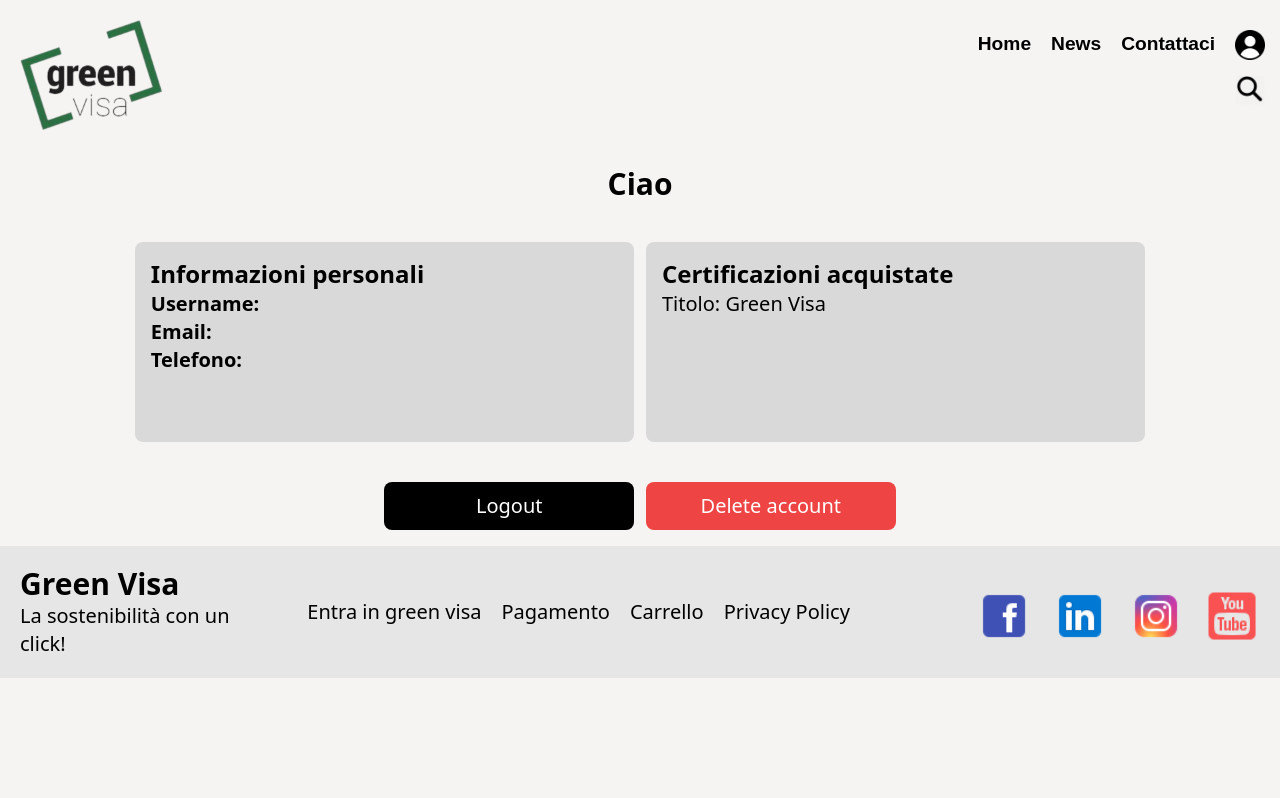
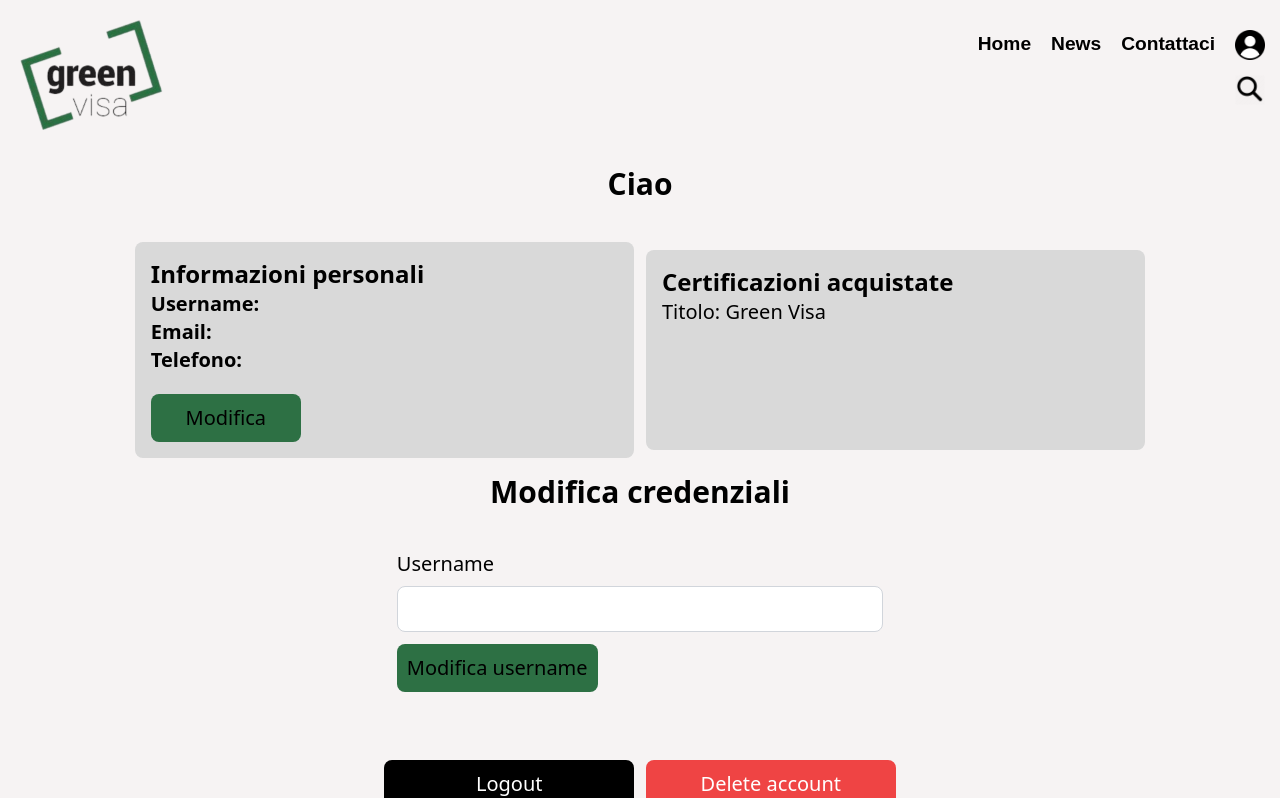
Before and after one commit to Startuppina/GreenVisa, a React (Vite) app in the folder client/: page /User in a window 1280 px wide. Shown: the top 798 px of the page. Built offline with nearby package versions, Linux system fonts and the light colour scheme; no server answers.

Commit message:
[ADD] username modifier

```diff
--- a/client/src/UserPage.jsx
+++ b/client/src/UserPage.jsx
@@ -8,8 +8,11 @@ import axios from 'axios';
 
 const UserPage = () => {
     const [userInfo, setUserInfo] = useState({});
+    const [newUsername, setNewUsername] = useState('');
+    const [showModifier, setShowModifier] = useState(false);
     const navigate = useNavigate();
 
+    const handleUsernameChange = (e) => setNewUsername(e.target.value);
 
     useEffect(() => {
         const fetchInfo = async () => {
@@ -96,6 +99,31 @@ const UserPage = () => {
         }
     };
 
+    const handleUsernameModifier = async (e) => {
+        e.preventDefault();
+
+        const token = localStorage.getItem('token');
+
+        try {
+            const response = await axios.post('http://localhost:8080/api/update-username', { username: newUsername }, {
+                    headers: {
+                        'Authorization': `Bearer ${token}`,
+                        'Content-Type': 'application/json' // Assicurati di inviare i dati come JSON
+                    }
+                }
+            );
+
+            if (response.status === 200) {
+                console.log('Username updated successfully');
+                setUserInfo({ ...userInfo, username: newUsername });
+                // Esegui ulteriori azioni se necessario, ad esempio aggiornare lo stato
+                // setSomething(); // Completa questa parte secondo le tue necessità
+            }
+        } catch (error) {
+            alert(error.response?.data?.message || error.message); // Cambia `msg` in `message` per coerenza con il backend
+        }
+    };
+
 
 
   return (
@@ -105,11 +133,17 @@ const UserPage = () => {
         <div className='items-center justify-center text-arial text-xl p-4'>
             <h1 className="text-3xl font-bold text-black text-center pb-10">Ciao {userInfo ? userInfo.username : ''}</h1>
             <div className='flex flex-wrap md:flex-row items-center justify-center gap-3'>
-                <div className='w-full h-[25vh] md:w-[40%] bg-[#d9d9d9] p-4 rounded-lg'>
+                <div className=' items-center justify-center w-full h-auto md:w-[40%] bg-[#d9d9d9] p-4 rounded-lg'>
                     <h1 className='text-2xl font-bold'>Informazioni personali</h1>
-                    <p><strong>Username:</strong> {userInfo ? userInfo.username : ''}</p>
-                    <p><strong>Email:</strong> {userInfo ? userInfo.email : ''}</p>
-                    <p><strong>Telefono:</strong> {userInfo ? userInfo.phone_number : ''}</p>
+
+                    <div className='pb-5'>
+                        <p><strong>Username:</strong> {userInfo ? userInfo.username : ''}</p>
+                        <p><strong>Email:</strong> {userInfo ? userInfo.email : ''}</p>
+                        <p><strong>Telefono:</strong> {userInfo ? userInfo.phone_number : ''}</p>
+                    </div>
+
+
+                    <button className='p-2 w-[150px] bg-[#2d7044] text-black rounded-lg border-2 border-transparent hover:border-[#2d7044] transition-colors duration-300 ease-in-out hover:bg-white hover:text-[#2d7044]' onClick={() => setShowModifier(!showModifier)}>Modifica</button>
                 </div>
                 <div className='w-full h-[25vh] md:w-[40%] bg-[#d9d9d9] p-4 rounded-lg'>
                     <h1 className='text-2xl font-bold'>Certificazioni acquistate</h1>
@@ -117,9 +151,25 @@ const UserPage = () => {
                 </div>
             </div>
 
+            <div className={showModifier ? 'hidden' : 'flex flex-col items-center justify-center text-arial text-xl p-4'} >
+                <h1 className="text-3xl font-bold text-black text-center pb-10">Modifica credenziali</h1>
+                <form className='mx-auto items-center justify-center text-arial text-xl md:w-[40%]' onSubmit={handleUsernameModifier}>
+                    <label htmlFor="username" className="block mb-2">Username</label>
+                    <input
+                        type="text"
+                        id="username"
+                        value={newUsername}
+                        onChange={handleUsernameChange}
+                        className="w-full p-2 border border-gray-300 rounded-lg"
+                    />
+                    <input type='submit' value='Modifica username'  className="my-3 p-2 w-auto bg-[#2d7044] text-black rounded-lg border-2 border-transparent hover:border-[#2d7044] transition-colors duration-300 ease-in-out hover:bg-white hover:text-[#2d7044]"/>
+                </form>
+            </div>
+
+
             <div className='flex flex-col md:flex-row gap-3 mt-10 justify-center'>
                 <div className="w-full md:w-[20%] flex justify-center">
-                    <button className='p-2 w-full bg-black text-white rounded-lg border-2 border-transparent hover:border-black transition-colors duration-300 ease-in-out hover:bg-white hover:text-black' onClick={handleLogOut}>
+                    <button className=' z-10 p-2 w-full bg-black text-white rounded-lg border-2 border-transparent hover:border-black transition-colors duration-300 ease-in-out hover:bg-white hover:text-black' onClick={handleLogOut}>
                         Logout
                     </button>
                 </div>
```
Also changed, not shown: 1 other file (tests, documents, lock files or other folders).
